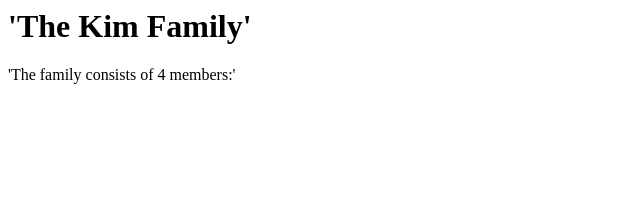
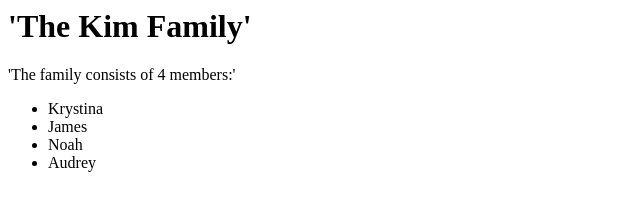
Before and after one commit to semajkim/test_web, a plain HTML site: page index.html in a window 1280 px wide. Shown: the whole page, without its empty margins (0-640 px from the left). Drawn offline with Linux system fonts and the light colour scheme.

Commit message:
added family members james, krystina, noah, and audrey

```diff
--- a/index.html
+++ b/index.html
@@ -1,3 +1,9 @@
 <h1>'The Kim Family'</h1>
 <p1>'The family consists of 4 members:'
 </p1>
+<ul>
+    <li>Krystina</li>
+    <li>James</li>
+    <li>Noah</li>
+    <li>Audrey</li>
+  </ul>
```
